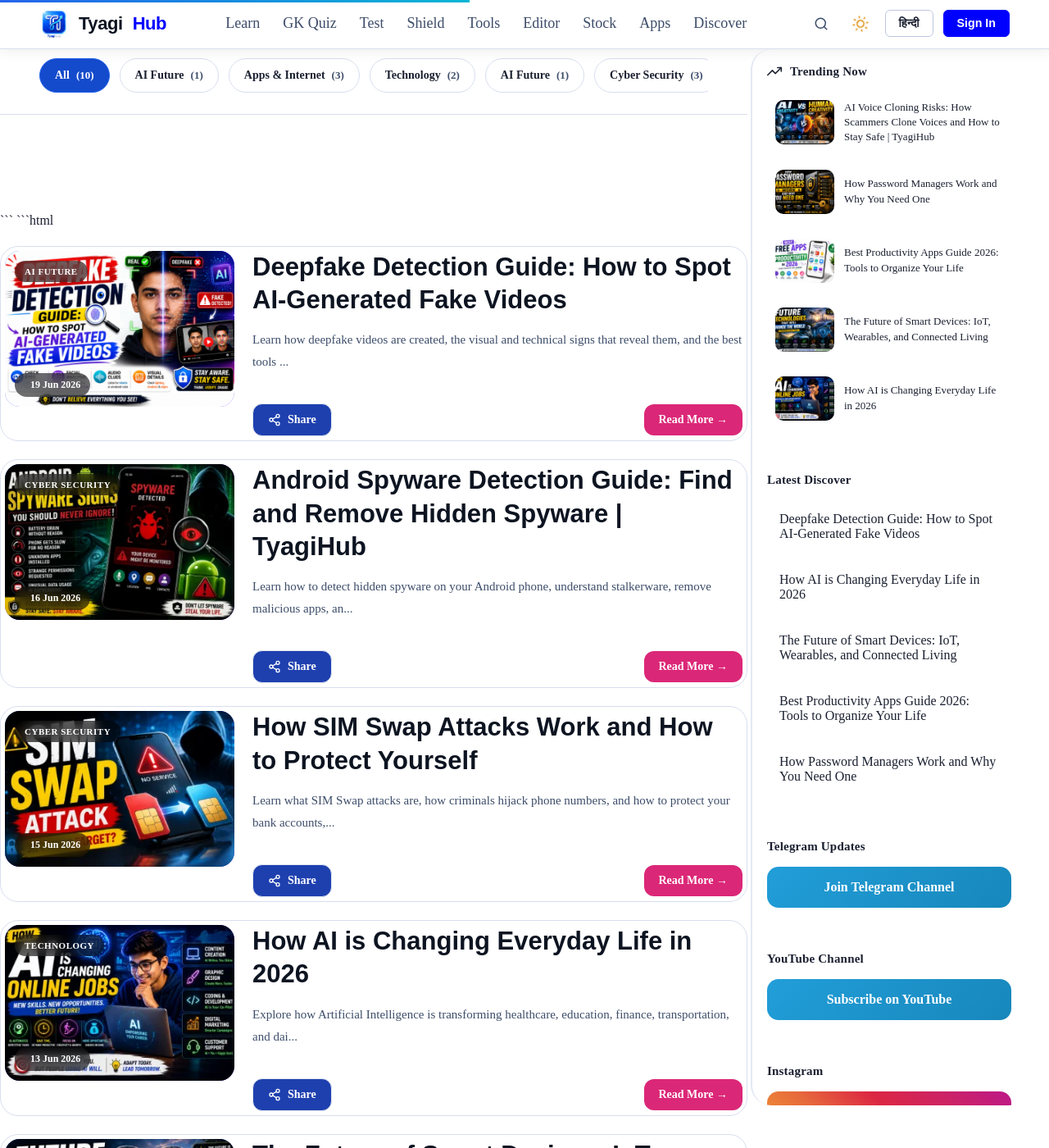
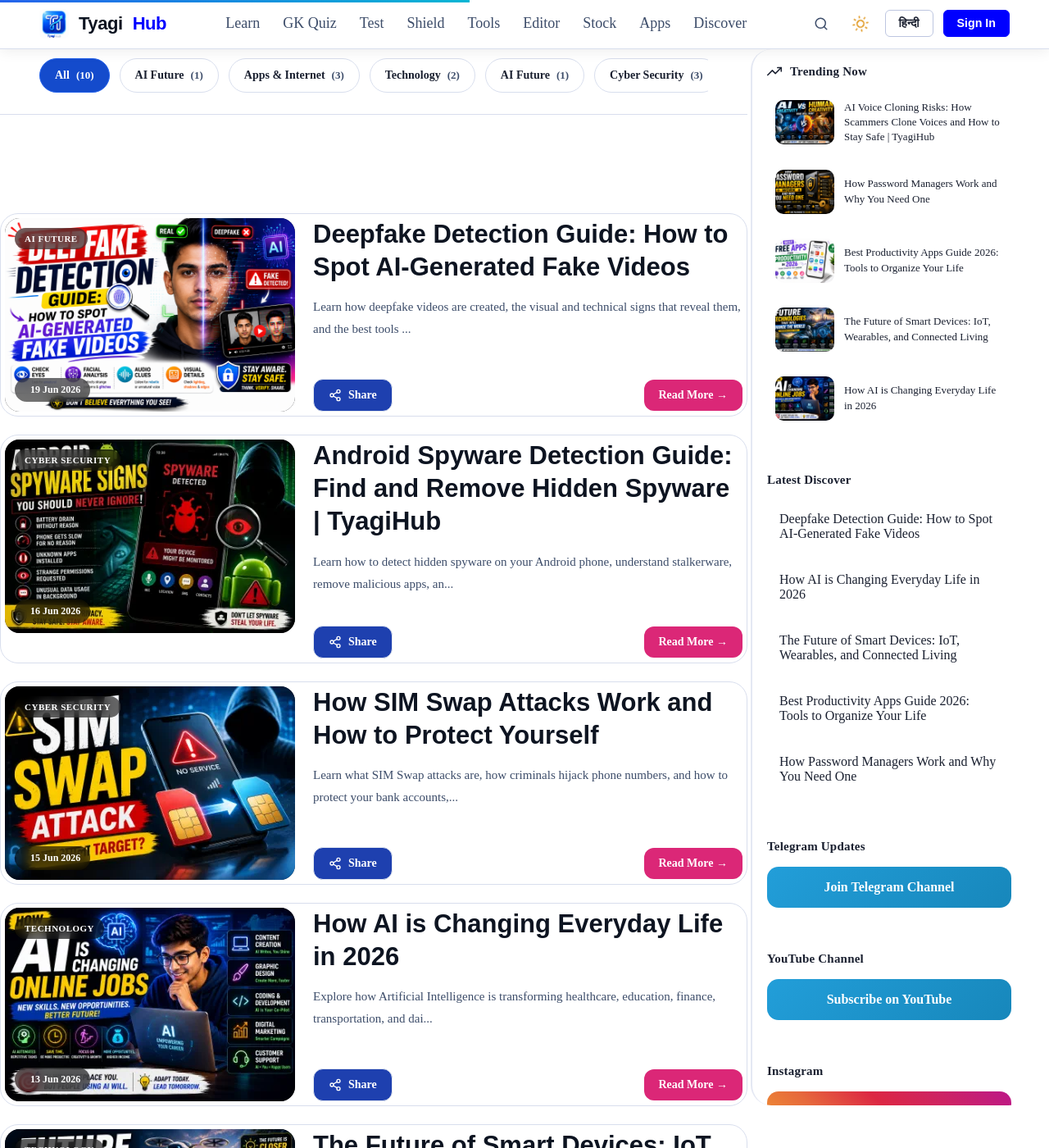
Before and after one commit to HimanshuTyagiJi/TyagiHub, a Jekyll site: the page built from discover/index.html, in a window 1280 px wide and 1400 px high, scrolled down 889 px. Shown: the whole window at 82% size. Built offline with Jekyll 4.4.1, drawn with Linux system fonts in a browser that asks for light colours.

Commit message:
Update index.html

````diff
--- a/discover/index.html
+++ b/discover/index.html
@@ -144,8 +144,6 @@ extra_js:
           {% endfor %}
 
           {% assign sorted = combined_posts | sort: "date" | reverse %}
-        ```
-        ```html
         {% endif %}
 
         {% for p in sorted limit: 6 %}
@@ -175,15 +173,39 @@ extra_js:
                data-lang="{{ p.lang | default: 'en' }}"
                data-categories="{{ data_cats | strip }}">
 
-            <div class="post-img">
-              <span class="post-category">
+            <div class="post-img" style="position: relative; overflow: hidden; background: #111216; display: flex; align-items: center; justify-content: center; width: 354px; height: 236px;">
+              <span class="post-category" style="z-index: 10;">
                 {{ display_chip }}
               </span>
-              <div class="post-date">
+              <div class="post-date" style="z-index: 10;">
                 <i class="fa-regular fa-calendar"></i>
                 {{ p.date | date: "%d %b %Y" }}
               </div>
-              <img src="{{ p.image | default: '/assets/images/default-thumb.png' }}" alt="{{ p.title }} - TyagiHub" loading="lazy" width="354" height="236">
+
+              {% if p.image contains "<svg" %}
+                <div class="dynamic-svg-thumb" style="width:100%; height:100%; display:flex; align-items:center; justify-content:center; padding:30px;">
+                  {{ p.image }}
+                </div>
+              {% else %}
+                <img src="{{ p.image | default: '/assets/images/default-thumb.png' }}"
+                     alt="{{ p.title }} - TyagiHub"
+                     loading="lazy"
+                     width="354"
+                     height="236"
+                     style="width:100%; height:100%; object-fit:cover; display:block;"
+                     onerror="this.style.display='none'; this.nextElementSibling.style.display='flex';">
+
+                <div class="auto-title-fallback" style="display:none; width:100%; height:100%; position:absolute; top:0; left:0; background:linear-gradient(135deg, #1e1e24 0%, #111216 100%); flex-direction:column; align-items:center; justify-content:center; padding:20px; text-align:center; box-sizing:border-box; border:1px solid rgba(255,255,255,0.05);">
+                  <div class="animated-bg-glow" style="position:absolute; width:130px; height:130px; background:rgba(0,123,255,0.15); filter:blur(40px); border-radius:50%; animation: pulseGlow 3s infinite alternative;"></div>
+                  <svg viewBox="0 0 24 24" width="40" height="40" fill="none" stroke="#007bff" stroke-width="1.5" style="margin-bottom:10px; z-index:2; filter: drop-shadow(0 2px 8px rgba(0,123,255,0.3));">
+                    <path stroke-linecap="round" stroke-linejoin="round" d="M12 6.042A8.967 8.967 0 006 3.75c-1.052 0-2.062.18-3 .512v14.25A8.987 8.987 0 016 18c2.305 0 4.408.867 6 2.292m0-14.25a8.966 8.966 0 016-2.292c1.052 0 2.062.18 3 .512v14.25A8.987 8.987 0 0018 18a8.967 8.967 0 00-6 2.292m0-14.25v14.25" />
+                  </svg>
+                  <span style="font-size:15px; font-weight:600; color:#ffffff; line-height:1.4; padding:0 10px; z-index:2; font-family:sans-serif; display:-webkit-box; -webkit-line-clamp:3; -webkit-box-orient:vertical; overflow:hidden;">
+                    {{ p.title }}
+                  </span>
+                </div>
+              {% endif %}
+
             </div>
 
             <div class="post-info">
@@ -224,6 +246,15 @@ extra_js:
       </nav>
 
     </div>
-  </section>
+  </section><style>@keyframes pulseGlow {
+  0% { transform: scale(0.95); opacity: 0.6; }
+  100% { transform: scale(1.1); opacity: 1; }
+}
+.dynamic-svg-thumb svg {
+  width: 100%;
+  height: 100%;
+  max-width: 100px;
+  max-height: 100px;
+}</style>
 
 </div>
````
